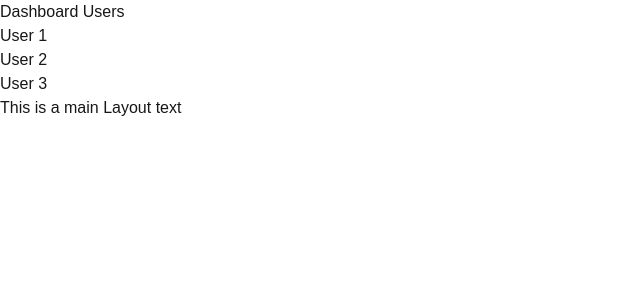
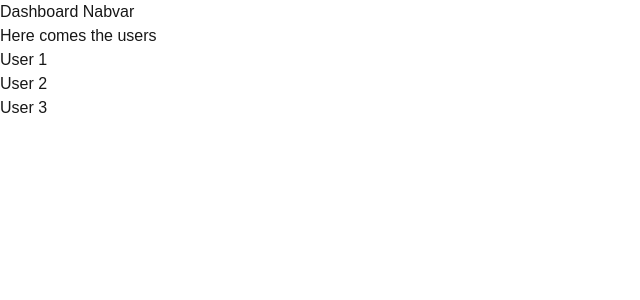
Before and after one commit to AxelTroncosoGomez/nextjs-16-dashboard, a Next.js app: page /dashboard/users in a window 1280 px wide. Shown: the top 300 px of the page, without its empty margins (0-640 px from the left). Built offline with nearby package versions, Linux system fonts and the light colour scheme.

Commit message:
Creating 2 route groups (dsahboard) and (users) to later create a dedicated Layout into their routes

```diff
--- /dev/null
+++ b/app/(dashboard)/dashboard/users/page.tsx
@@ -0,0 +1,23 @@
+import Link from "next/link";
+
+const Users = () => {
+    console.log("Am a Client component called Hello()!");
+    return (
+        <div>
+            <h1>Here comes the users</h1>
+            <ul>
+                <li>
+                    <Link href="/dashboard/users/user-1">User 1</Link>
+                </li>
+                <li>
+                    <Link href="/dashboard/users/user-2">User 2</Link>
+                </li>
+                <li>
+                    <Link href="/dashboard/users/user-3">User 3</Link>
+                </li>
+            </ul>
+        </div>
+    );
+};
+
+export default Users;
--- /dev/null
+++ b/app/(dashboard)/layout.tsx
@@ -0,0 +1,12 @@
+import React from "react";
+
+const Layout = ({ children }: { children: React.ReactNode }) => {
+    return (
+        <div>
+            <h1>Dashboard Nabvar</h1>
+            {children}
+        </div>
+    );
+};
+
+export default Layout;
--- /dev/null
+++ b/app/(root)/layout.tsx
@@ -0,0 +1,12 @@
+import React from "react";
+
+const Layout = ({ children }: { children: React.ReactNode }) => {
+    return (
+        <div>
+            <h1>Root Nabvar</h1>
+            {children}
+        </div>
+    );
+};
+
+export default Layout;
--- a/app/dashboard/users/page.tsx
+++ /dev/null
@@ -1,23 +0,0 @@
-import Link from "next/link";
-
-const Users = () => {
-    console.log("Am a Client component called Hello()!");
-    return (
-        <div>
-            <h1>Dashboard Users</h1>
-            <ul>
-                <li>
-                    <Link href="/dashboard/users/user-1">User 1</Link>
-                </li>
-                <li>
-                    <Link href="/dashboard/users/user-2">User 2</Link>
-                </li>
-                <li>
-                    <Link href="/dashboard/users/user-3">User 3</Link>
-                </li>
-            </ul>
-        </div>
-    );
-};
-
-export default Users;
--- a/app/layout.tsx
+++ b/app/layout.tsx
@@ -29,7 +29,6 @@ export default function RootLayout({
         >
             <body className="min-h-full flex flex-col" suppressHydrationWarning>
                 {children}
-                <h2>This is a main Layout text</h2>
             </body>
         </html>
     );
```
Also changed, not shown: app/(dashboard)/dashboard/users/[id]/page.tsx (renamed from app/dashboard/users/[id]/page.tsx), app/(root)/about/page.tsx (renamed from app/about/page.tsx), app/(root)/page.tsx (renamed from app/page.tsx).
